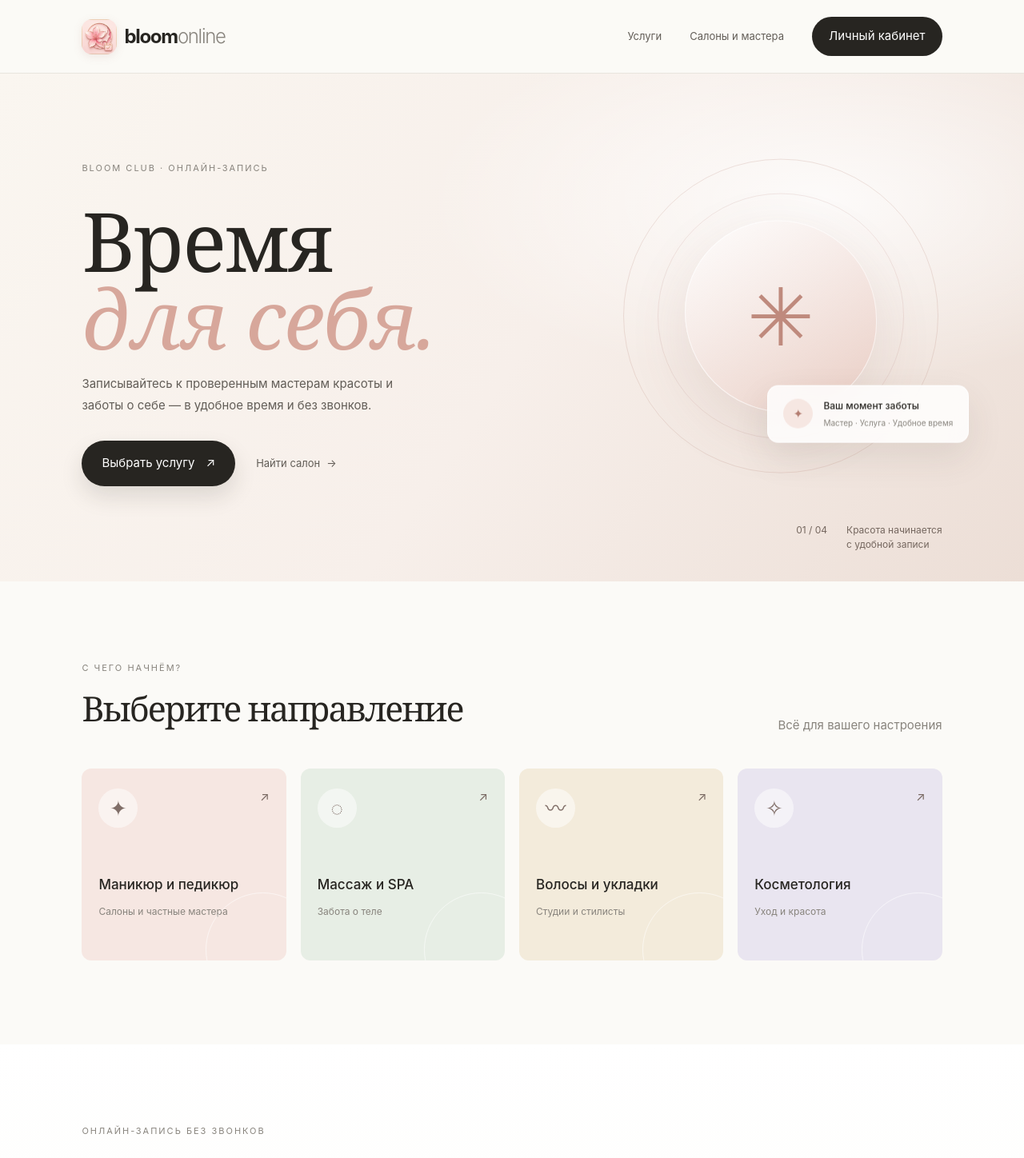
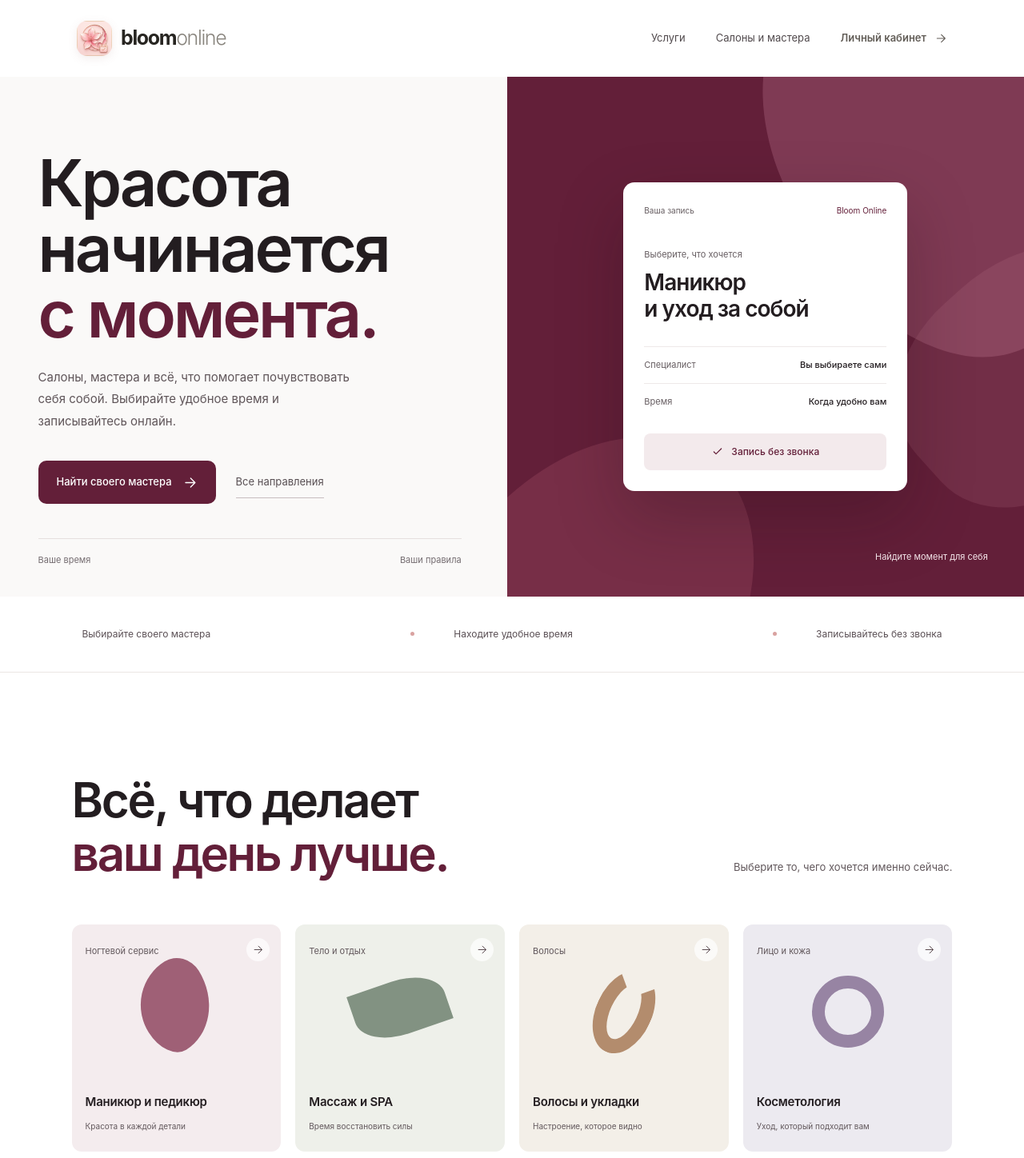
Before and after one commit to msanfimiadi-cloud/BLOOM_ONLINE_ZAP, a Next.js app: page / in a window 1280 px wide. Shown: the top 1448 px of the page at 80% size. Built offline with nearby package versions, Linux system fonts and the light colour scheme; no server answers; the database is empty.

Commit message:
Redesign Bloom Online homepage as a premium beauty concierge

```diff
--- a/app/page.tsx
+++ b/app/page.tsx
@@ -3,39 +3,72 @@ import BrandLogo from "@/app/components/brand-logo";
 import PartnerCatalog from "./components/partner-catalog";
 
 const services = [
-  { name: "Маникюр и педикюр", count: "Салоны и частные мастера", icon: "✦", color: "#f6e7e2" },
-  { name: "Массаж и SPA", count: "Забота о теле", icon: "◌", color: "#e7eee5" },
-  { name: "Волосы и укладки", count: "Студии и стилисты", icon: "〰", color: "#f3ebdb" },
-  { name: "Косметология", count: "Уход и красота", icon: "✧", color: "#e9e5f0" },
+  { name: "Маникюр и педикюр", description: "Красота в каждой детали", category: "Ногтевой сервис", shape: "petal" },
+  { name: "Массаж и SPA", description: "Время восстановить силы", category: "Тело и отдых", shape: "wave" },
+  { name: "Волосы и укладки", description: "Настроение, которое видно", category: "Волосы", shape: "ribbon" },
+  { name: "Косметология", description: "Уход, который подходит вам", category: "Лицо и кожа", shape: "orbit" },
 ];
+
+const bookingSteps = [
+  { title: "Выберите место", description: "Откройте подходящий салон или страницу частного мастера." },
+  { title: "Найдите своё время", description: "Посмотрите услуги, специалистов и доступные часы записи." },
+  { title: "Запишитесь онлайн", description: "Оставьте данные и получите подтверждение без звонков." },
+];
+
+function ArrowIcon({ className }: { className?: string }) {
+  return <svg className={className} width="19" height="19" viewBox="0 0 24 24" fill="none" aria-hidden="true"><path d="M5 12h14M13 5l7 7-7 7" stroke="currentColor" strokeWidth="1.6" strokeLinecap="round" strokeLinejoin="round" /></svg>;
+}
+
+function CheckIcon() {
+  return <svg width="16" height="16" viewBox="0 0 24 24" fill="none" aria-hidden="true"><path d="m5 12 4 4L19 6" stroke="currentColor" strokeWidth="1.8" strokeLinecap="round" strokeLinejoin="round" /></svg>;
+}
 
 export default function Home() {
   return (
-    <main className="site-shell">
-      <header className="topbar">
+    <main className="site-shell bloom-premium">
+      <header className="topbar premium-topbar">
         <BrandLogo />
-        <nav className="topnav"><a href="#catalog">Услуги</a><a href="#salons">Салоны и мастера</a><Link href="/dashboard" className="button button-dark">Личный кабинет</Link></nav>
+        <nav className="topnav" aria-label="Основная навигация">
+          <a href="#catalog">Услуги</a>
+          <a href="#salons">Салоны и мастера</a>
+          <Link href="/dashboard" className="premium-account-link">Личный кабинет <ArrowIcon /></Link>
+        </nav>
       </header>
-      <section className="intro">
-        <div className="intro-content">
-          <div className="eyebrow">BLOOM CLUB · ОНЛАЙН-ЗАПИСЬ</div>
-          <h1>Время<br/><em>для себя.</em></h1>
-          <p>Записывайтесь к проверенным мастерам красоты и заботы о себе — в удобное время и без звонков.</p>
-          <div className="intro-actions"><a href="#catalog" className="button button-dark button-large">Выбрать услугу <span>↗</span></a><a href="#salons" className="intro-secondary">Найти салон <span>→</span></a></div>
+
+      <section className="premium-hero">
+        <div className="hero-copy">
+          <h1>Красота<br />начинается<br /><span>с момента.</span></h1>
+          <p>Салоны, мастера и всё, что помогает почувствовать себя собой. Выбирайте удобное время и записывайтесь онлайн.</p>
+          <div className="hero-actions"><a href="#salons" className="premium-primary-action">Найти своего мастера <ArrowIcon /></a><a href="#catalog" className="premium-secondary-action">Все направления</a></div>
+          <div className="hero-signature"><span>Ваше время</span><span>Ваши правила</span></div>
         </div>
-        <div className="intro-visual" aria-hidden="true">
-          <div className="intro-orbit intro-orbit-outer"/><div className="intro-orbit intro-orbit-inner"/>
-          <div className="intro-blossom"><span>✳</span></div>
-          <div className="intro-note"><span className="intro-note-icon">✦</span><div><strong>Ваш момент заботы</strong><span>Мастер · Услуга · Удобное время</span></div></div>
+        <div className="hero-stage" aria-label="Онлайн-запись в салон">
+          <div className="stage-bloom stage-bloom-first" aria-hidden="true" /><div className="stage-bloom stage-bloom-second" aria-hidden="true" /><div className="stage-bloom stage-bloom-third" aria-hidden="true" />
+          <div className="booking-preview">
+            <div className="booking-preview-heading"><span>Ваша запись</span><span>Bloom Online</span></div>
+            <div className="booking-preview-service"><span>Выберите, что хочется</span><strong>Маникюр<br />и уход за собой</strong></div>
+            <div className="booking-preview-detail"><span>Специалист</span><strong>Вы выбираете сами</strong></div>
+            <div className="booking-preview-detail"><span>Время</span><strong>Когда удобно вам</strong></div>
+            <div className="booking-preview-button"><CheckIcon /><span>Запись без звонка</span></div>
+          </div>
+          <span className="stage-caption">Найдите момент для себя</span>
         </div>
-        <div className="intro-aside"><span>01 / 04</span><span>Красота начинается<br/>с удобной записи</span></div>
       </section>
-      <section className="section" id="catalog">
-        <div className="section-heading"><div><div className="eyebrow">С ЧЕГО НАЧНЁМ?</div><h2>Выберите направление</h2></div><span className="muted">Всё для вашего настроения</span></div>
-        <div className="category-grid">{services.map((item) => <article className="category-card" style={{backgroundColor: item.color}} key={item.name}><span className="category-icon">{item.icon}</span><h3>{item.name}</h3><span>{item.count}</span><span className="category-arrow">↗</span></article>)}</div>
+
+      <section className="premium-promise" aria-label="Возможности сервиса"><span>Выбирайте своего мастера</span><span>Находите удобное время</span><span>Записывайтесь без звонка</span></section>
+
+      <section className="premium-section directions-section" id="catalog">
+        <div className="premium-section-heading"><h2>Всё, что делает<br /><span>ваш день лучше.</span></h2><p>Выберите то, чего хочется именно сейчас.</p></div>
+        <div className="premium-directions">{services.map((service) => <a className={`direction-item direction-${service.shape}`} href="#salons" key={service.name}><span className="direction-meta">{service.category}</span><div className="direction-form" aria-hidden="true" /><div className="direction-content"><h3>{service.name}</h3><span>{service.description}</span></div><span className="direction-action" aria-label={`Найти ${service.name.toLowerCase()}`}><ArrowIcon /></span></a>)}</div>
       </section>
-      <section className="section partner-section" id="salons"><div className="section-heading"><div><div className="eyebrow">ОНЛАЙН-ЗАПИСЬ БЕЗ ЗВОНКОВ</div><h2>Салоны и мастера</h2></div><span className="muted">Выберите подходящее место и время</span></div><PartnerCatalog/></section>
-      <footer className="footer"><BrandLogo /><span>Ваше время. Ваши правила.</span><Link href="/dashboard">Для салонов и мастеров →</Link></footer>
+
+      <section className="premium-section salon-discovery" id="salons"><div className="premium-section-heading"><h2>Места, куда<br /><span>хочется вернуться.</span></h2><p>Салоны и мастера, к которым можно записаться прямо сейчас.</p></div><PartnerCatalog /></section>
+
+      <section className="premium-explainer"><div className="explainer-heading"><h2>Несколько шагов.<br /><span>И время уже ваше.</span></h2></div><div className="explainer-steps">{bookingSteps.map((step) => <article className="explainer-step" key={step.title}><span className="step-mark" aria-hidden="true" /><h3>{step.title}</h3><p>{step.description}</p></article>)}</div><a href="#salons" className="explainer-link">Выбрать салон <ArrowIcon /></a></section>
+
+      <section className="premium-business"><div><h2>Ваш салон<br /><span>заслуживает большего.</span></h2><p>Управляйте сотрудниками, услугами и расписанием. Принимайте записи там, где клиентам удобно.</p></div><Link href="/dashboard" className="business-action">Открыть личный кабинет <ArrowIcon /></Link></section>
+
+      <footer className="footer premium-footer"><BrandLogo /><span>Ваше время. Ваши правила.</span><Link href="/dashboard">Для салонов и мастеров <ArrowIcon /></Link></footer>
     </main>
   );
 }
```
